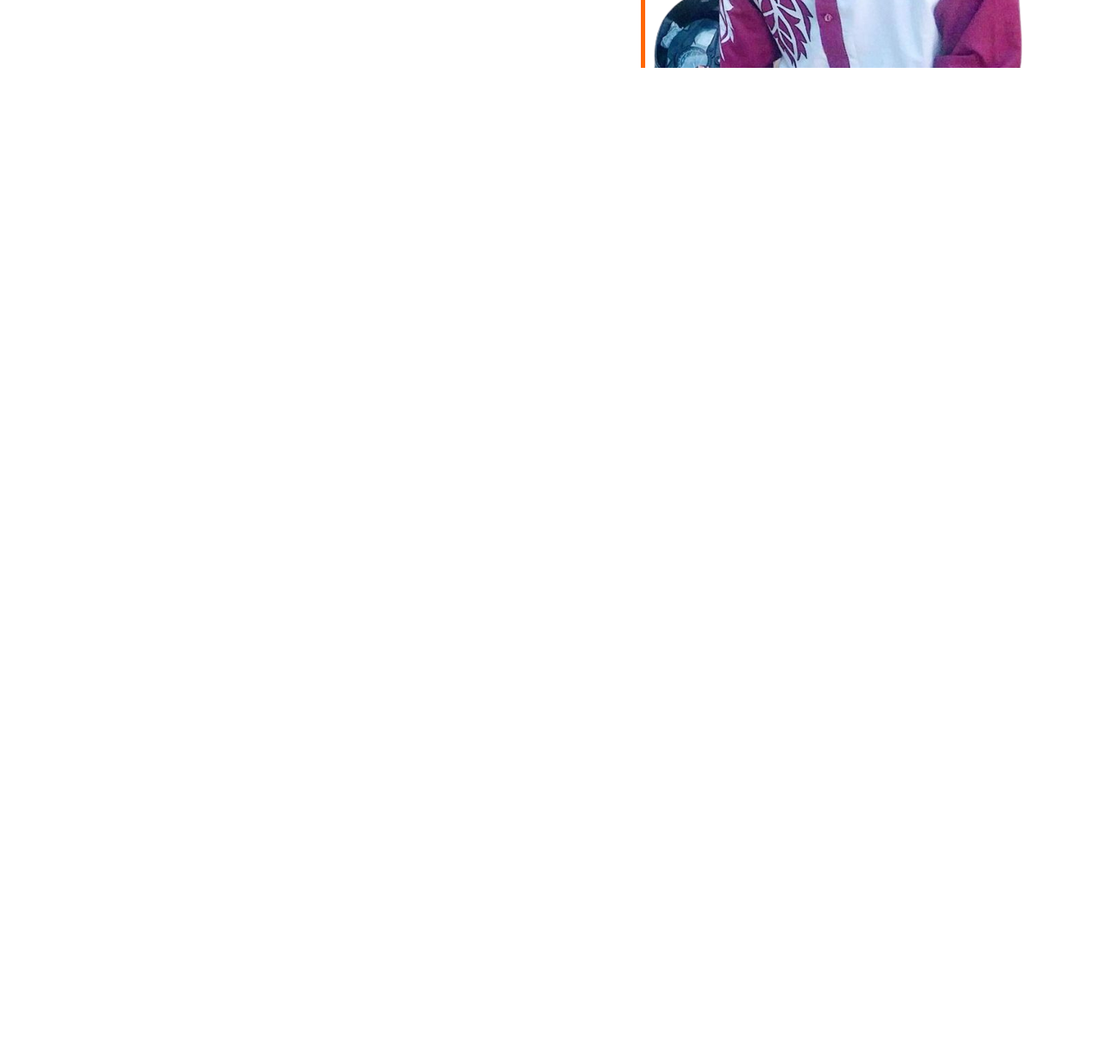
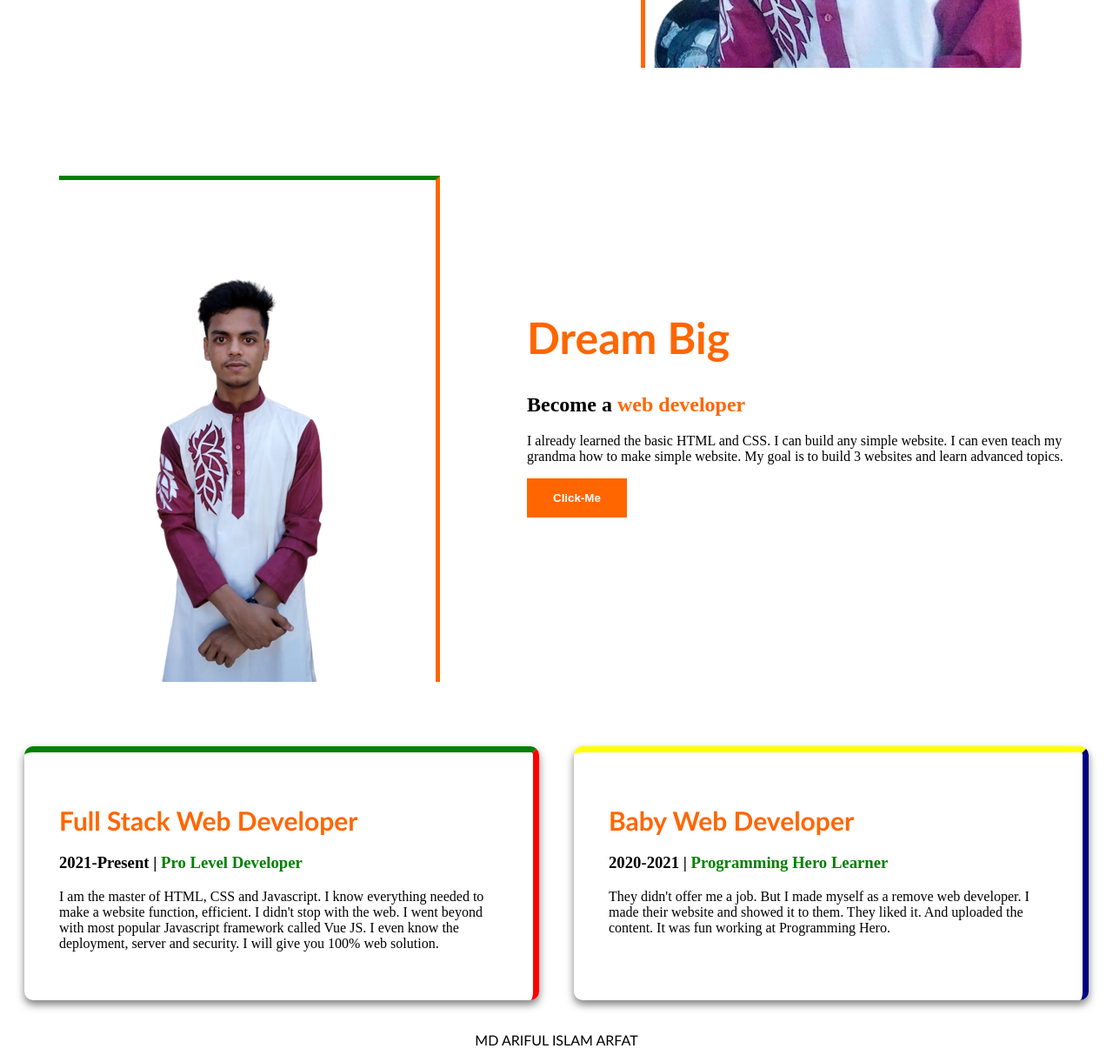
Before and after one commit to craz5162/Practice-project-1, a plain HTML site: page index.html in a window 1280 px wide. Shown: the part 505-1726 px from the top of the page at 87% size. Before the commit the page ends 800 px from the top, so only its background shows below. Drawn offline with Linux system fonts and the light colour scheme.

Commit message:
added-secend-time

```diff
--- a/css/index.css
+++ b/css/index.css
@@ -31,3 +31,81 @@
       border-left: 5px solid rgb(255, 102, 0);
       border-top: 5px solid green;
 }
+
+/* bam-site */
+.main{
+      display: flex;
+      align-items: center;
+      justify-content: space-around;
+      margin-top: 50px;
+      margin-bottom: 50px;
+}
+.bam-site img{
+      margin-top: 70px;
+      margin-left: 60px;
+      border-right: 5px solid rgb(255, 102, 0);
+      border-top: 5px solid green;
+}
+.dan-site{
+      padding-left: 100px;
+}
+.dan-site h1{
+      color: rgb(255, 102, 0);
+      font-size: 50px;
+      font-family: 'Gill Sans', 'Gill Sans MT', Calibri, 'Trebuchet MS', sans-serif;
+      font-weight: bolder;
+}
+.dan-site h2 span{
+      color: rgb(255, 102, 0);
+}
+.dan-site button{
+      border: none;
+      background-color:  rgb(255, 102, 0);
+      padding: 15px 30px;
+      color: white;
+      font-weight: bolder;
+}
+
+/* footer */
+.box{
+      display: grid;
+      grid-template-columns: 1fr 1fr;
+}
+.left-box{
+      box-shadow: 0px 5px 10px 0px rgba(0, 0, 0, 0.5);
+      border-right: 7px solid red;
+      border-top: 7px solid green;
+      margin: 20px;
+      padding: 40px;
+      border-radius: 10px;
+}
+.left-box h1{
+      color: rgb(255, 102, 0);
+      font-size: 30px;
+      font-family: 'Gill Sans', 'Gill Sans MT', Calibri, 'Trebuchet MS', sans-serif;
+      font-weight: bolder;
+}
+.left-box h3 span{
+      color: green;
+}
+.right-box{
+      box-shadow: 0px 5px 10px 0px rgba(0, 0, 0, 0.5);
+      border-right: 7px solid navy;
+      border-top: 7px solid yellow;
+      margin: 20px;
+      padding: 40px;
+      border-radius: 10px;
+}
+.right-box h1{
+      color: rgb(255, 102, 0);
+      font-size: 30px;
+      font-family: 'Gill Sans', 'Gill Sans MT', Calibri, 'Trebuchet MS', sans-serif;
+      font-weight: bolder;
+}
+.right-box h3 span{
+      color: green;
+}
+.footer-2{
+      text-align: center;
+      font-family: 'Gill Sans', 'Gill Sans MT', Calibri, 'Trebuchet MS', sans-serif;
+}
--- a/index.html
+++ b/index.html
@@ -19,5 +19,33 @@
                   <img src="img/photo_2022-09-26_22-41-32-removebg-preview (1).png" alt="">
             </div>
       </div>
+
+      <div class="main">
+            <div class="bam-site">
+                  <img src="img/arfat-removebg-preview.png" alt="">
+            </div>
+            <div class="dan-site">
+                  <h1>Dream Big</h1>
+                  <h2>Become a <span>web developer</span></h2>
+                  <p>I already learned the basic HTML and CSS. I can build any simple website. I can even teach my grandma how to make simple website. My goal is to build 3 websites and learn advanced topics.</p>
+                  <button>Click-Me</button>
+            </div>
+      </div>
+
+      <div class="footer">
+            <div class="box">
+                  <div class="left-box">
+                        <h1>Full Stack Web Developer</h1>
+                        <h3>2021-Present | <span>Pro Level Developer</span></h3>
+                        <p>I am the master of HTML, CSS and Javascript. I know everything needed to make a website function, efficient. I didn't stop with the web. I went beyond with most popular Javascript framework called Vue JS. I even know the deployment, server and security. I will give you 100% web solution.</p>
+                  </div>
+                  <div class="right-box">
+                        <h1>Baby Web Developer</h1>
+                        <h3>2020-2021 | <span>Programming Hero Learner</span></h3>
+                        <p>They didn't offer me a job. But I made myself as a remove web developer. I made their website and showed it to them. They liked it. And uploaded the content. It was fun working at Programming Hero.</p>
+                  </div>
+            </div>
+            <p class="footer-2">MD ARIFUL ISLAM ARFAT</p>
+      </div>
 </body>
 </html>
```
